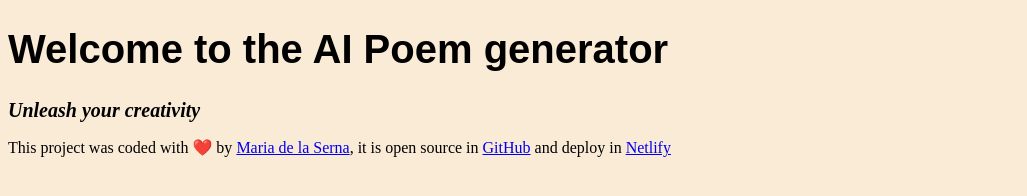
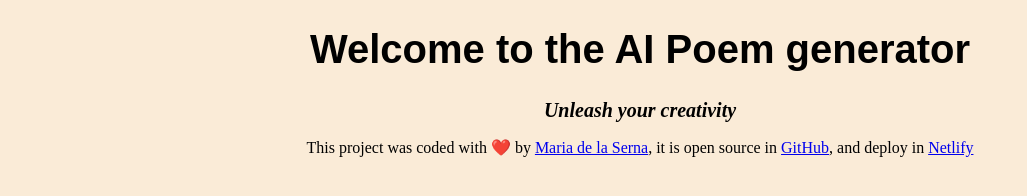
Before and after one commit to MariaBego56/AI-Poem-Generator, a plain HTML site: page index.html in a window 1280 px wide. Shown: the whole page, without its empty margins (0-1027 px from the left). Drawn offline with Linux system fonts and the light colour scheme.

Commit message:
update the css

```diff
--- a/index.html
+++ b/index.html
@@ -16,7 +16,7 @@
     This project was coded with ❤️ by <a href="https://www.technicalcommunicatormaria.co.uk/" target="_blank"
       rel="noreferrer noopener">Maria de
       la Serna</a>, it is open source in <a href="https://github.com/MariaBego56/AI-Poem-Generator" target="_blank"
-      rel="noreferrer noopener">GitHub</a> and deploy in <a href="https://ai-poem-gnrte.netlify.app/" target="_blank"
+      rel="noreferrer noopener">GitHub</a>, and deploy in <a href="https://ai-poem-gnrte.netlify.app/" target="_blank"
       rel="noreferrer noopener">Netlify</a>
   </footer>
 
--- a/src/styles.css
+++ b/src/styles.css
@@ -6,9 +6,15 @@ h1 {
   font-size: 40px;
   font-family: Arial, Helvetica, sans-serif;
   font-weight: 600;
+  text-align:center
 }
 
 h2{
   font-size: 20px;
   font-style: italic;
+  text-align: center;
 }
+
+footer{
+text-align: center;
+}
```
